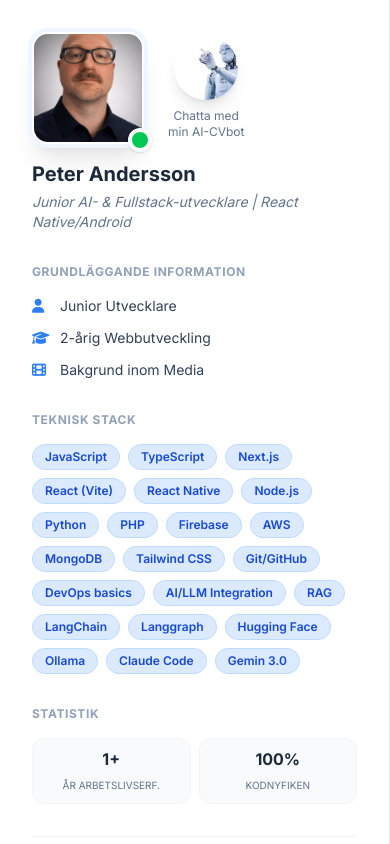
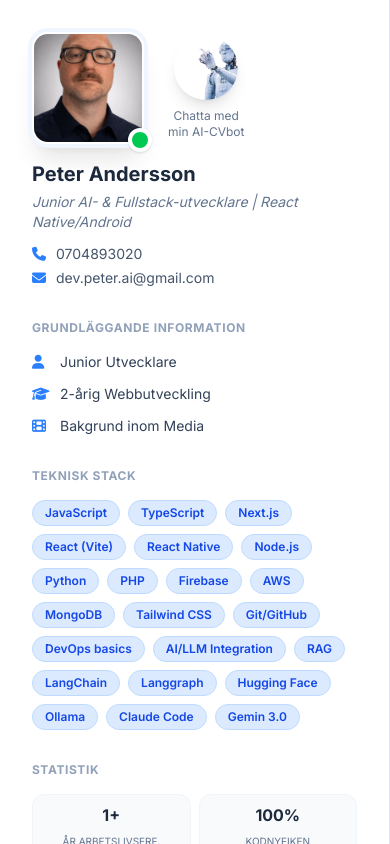
Before and after one commit to ronnedahl/portfolio-v2, a React (Vite) app: page / in a window 390 px wide. Shown: the top 844 px of the page. Built offline with nearby package versions, Linux system fonts and the light colour scheme.

Commit message:
Add contact details to profile sidebar
  - Add phone number with clickable tel: link
  - Add email with clickable mailto: link
  - Include Font Awesome icons for visual consistency

```diff
--- a/src/App.tsx
+++ b/src/App.tsx
@@ -49,6 +49,16 @@ const App: React.FC = () => {
           </div>
           <h1 className="text-xl md:text-2xl font-bold text-slate-800 mt-4">Peter Andersson</h1>
           <p className="text-slate-500 text-sm mt-1 italic">Junior AI- & Fullstack-utvecklare | React Native/Android</p>
+          <div className="mt-3 space-y-1">
+            <a href="tel:0704893020" className="flex items-center gap-2 text-sm text-slate-600 hover:text-blue-600 transition-colors">
+              <i className="fa-solid fa-phone text-blue-500 w-4"></i>
+              <span>0704893020</span>
+            </a>
+            <a href="mailto:dev.peter.ai@gmail.com" className="flex items-center gap-2 text-sm text-slate-600 hover:text-blue-600 transition-colors">
+              <i className="fa-solid fa-envelope text-blue-500 w-4"></i>
+              <span>dev.peter.ai@gmail.com</span>
+            </a>
+          </div>
         </div>
 
         <section>
```
